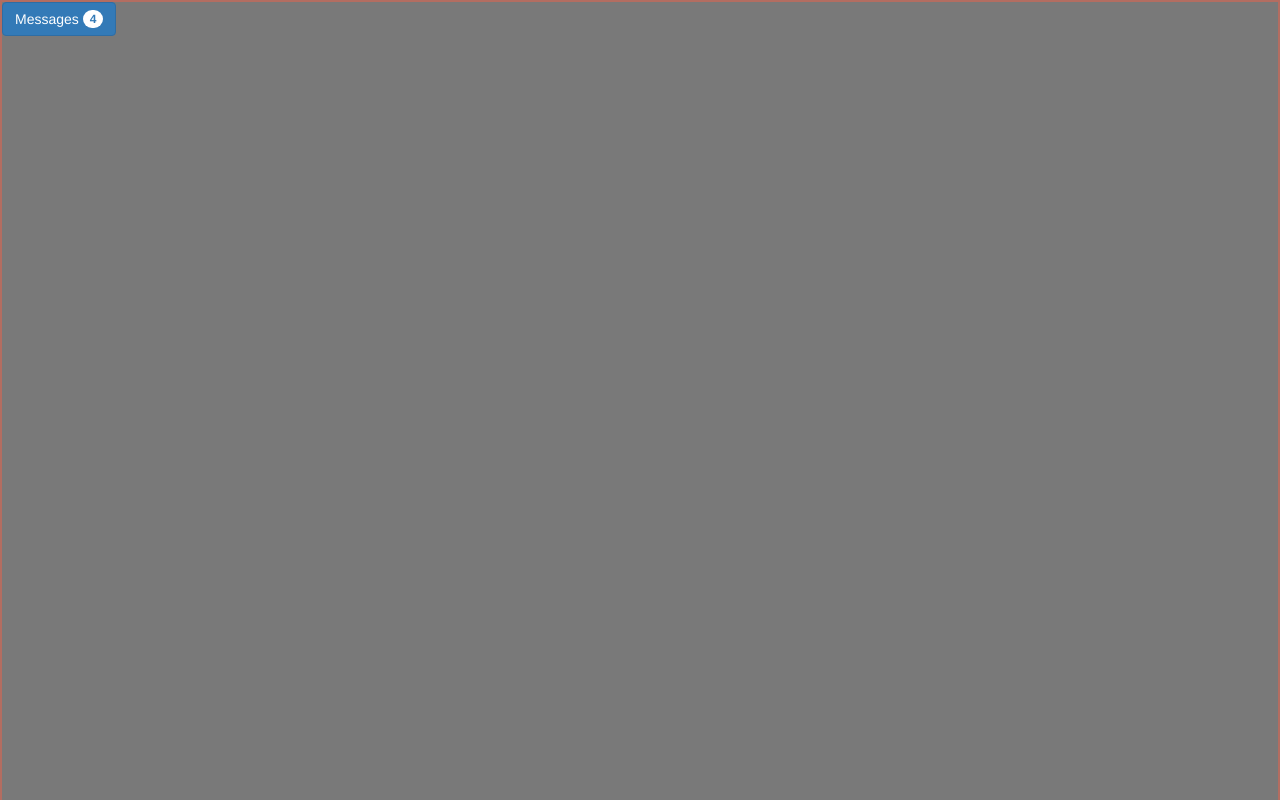
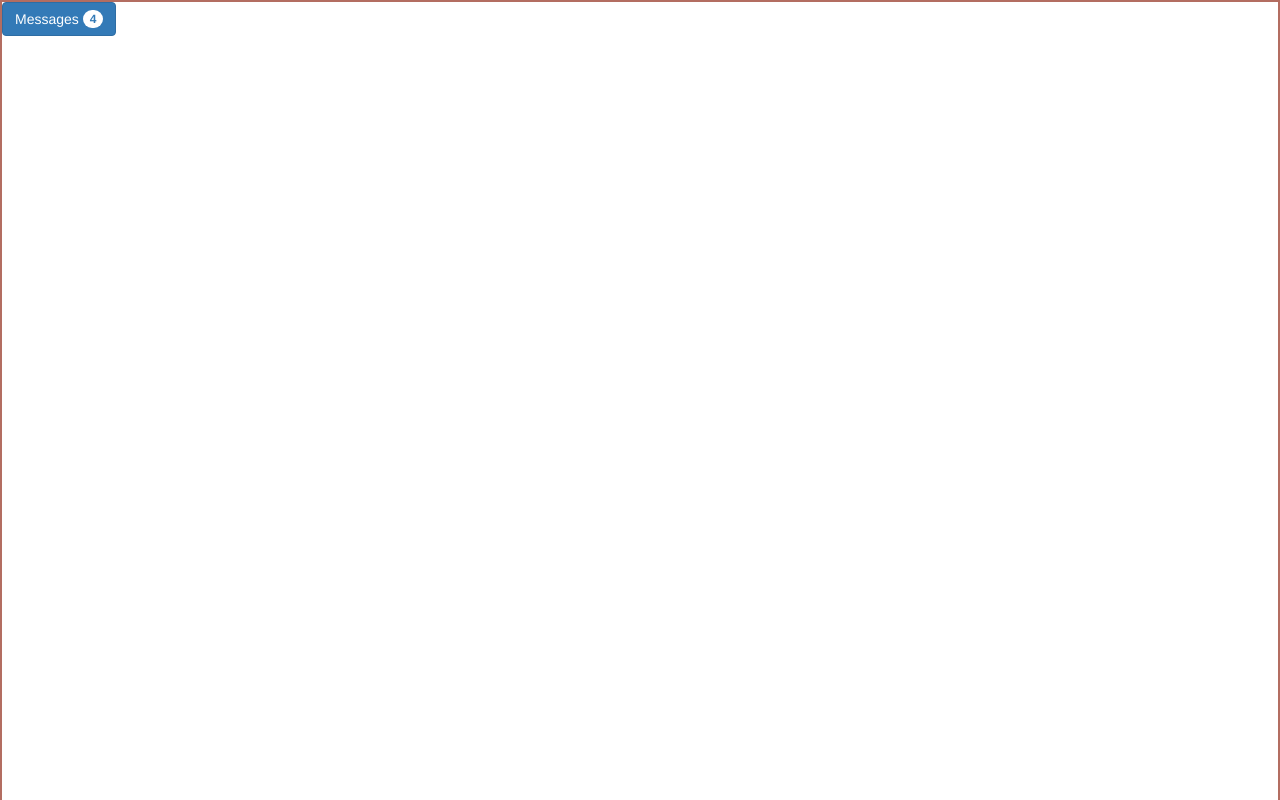
Before and after one commit to merengues/merengues.github.io, a plain HTML site: page index.html in a window 1280 px wide. Shown: the top 800 px of the page. Drawn offline with Linux system fonts and the light colour scheme.

Commit message:
删除背景颜色

```diff
--- a/css/style.css
+++ b/css/style.css
@@ -6,5 +6,5 @@
 body {
     height: 2000px;
     border: 2px solid #b36d61;
-    background-color: rgb(121, 121, 121);
+    /*background-color: rgb(121, 121, 121);*/
 }
```
